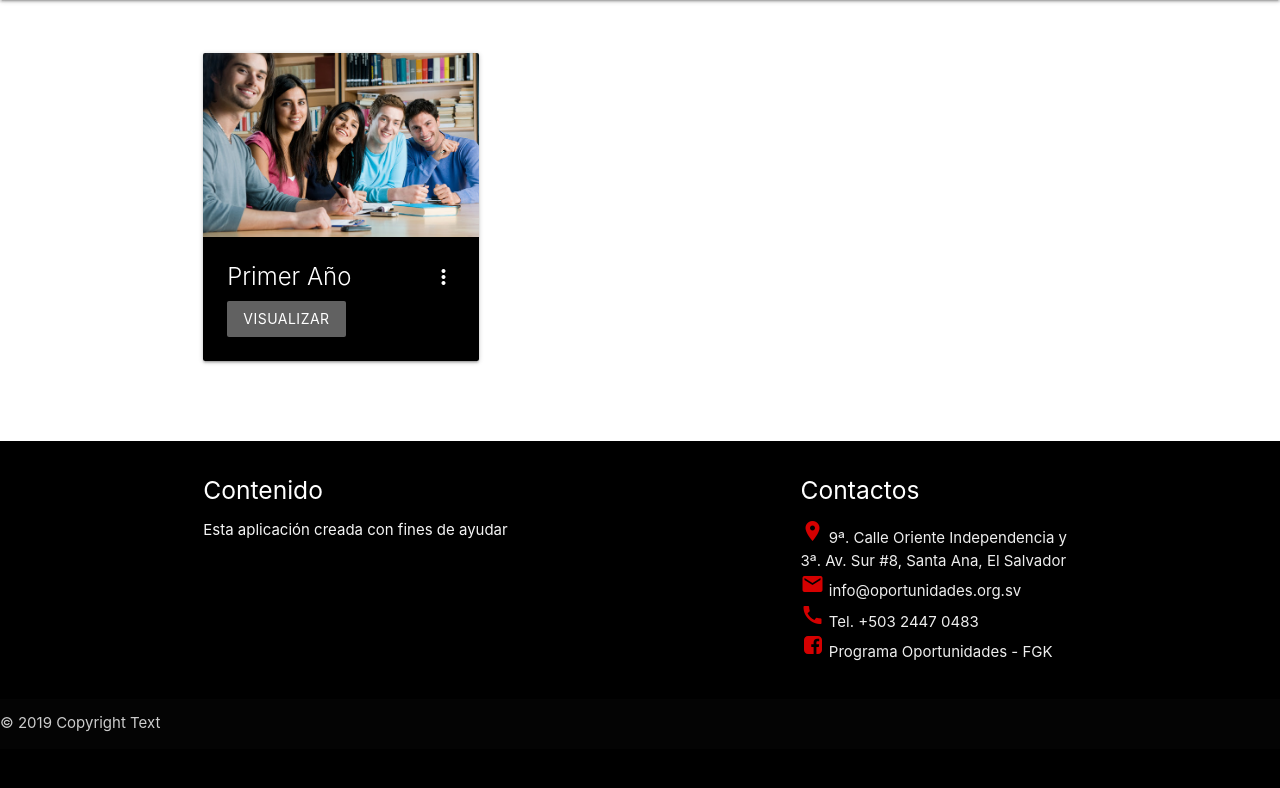
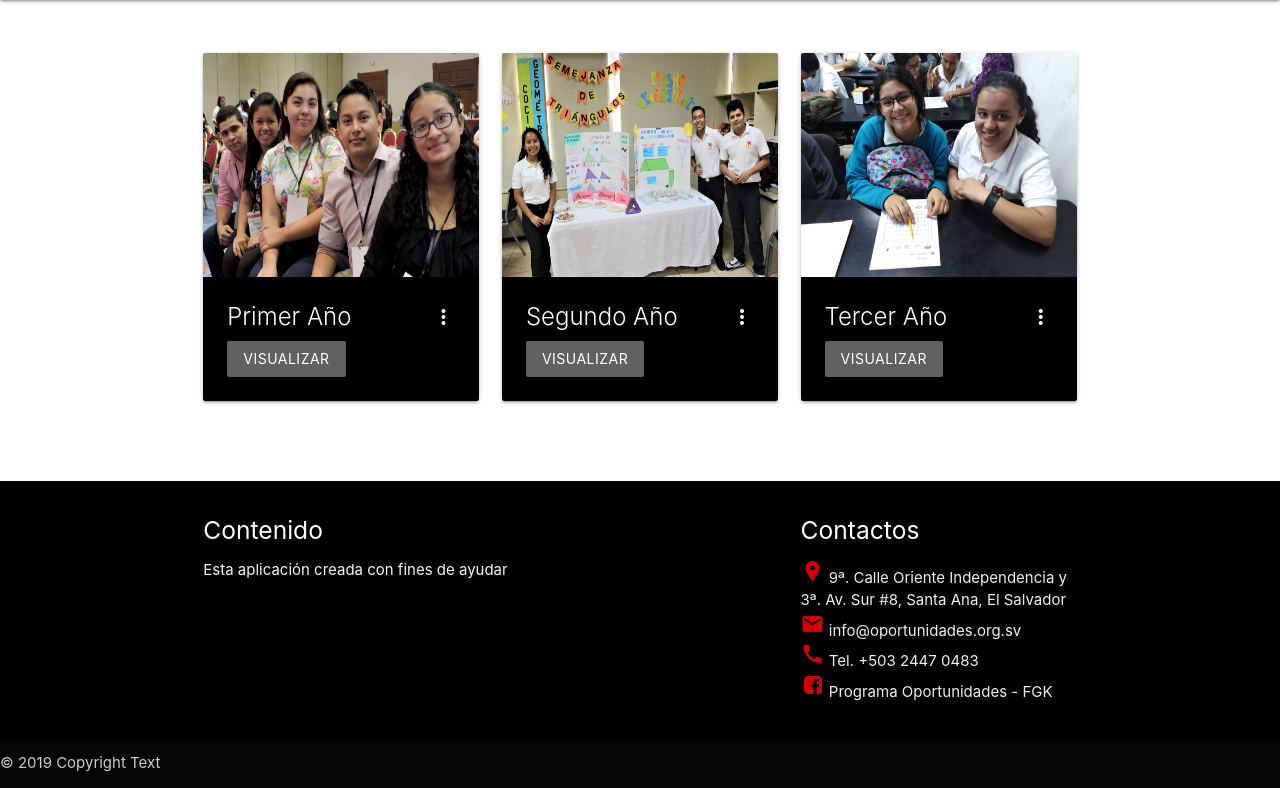
Before and after one commit to hopechan/ROp, a PHP site: page /vistas/vistaEstudiante.php in a window 1280 px wide. Shown: the part 64-852 px from the top of the page. Before the commit the page ends 796 px from the top, so only its background shows below. Run offline with PHP 8.4, Linux system fonts and the light colour scheme; some libraries are stand-ins or nearby versions.

Commit message:
clase size-cards

```diff
--- a/vistas/css/style.css
+++ b/vistas/css/style.css
@@ -58,6 +58,8 @@
 }
 /*fin del estilo hover para botones*/
 
+
+/*codigo de joshi si comentar*/
 body {
     display: flex;
     min-height: 100vh;
@@ -72,3 +74,15 @@ body {
     color: white !important;
     border: 1px solid black !important;
 }
+
+/*fin del codigo de joshi sin comentar*/
+
+
+/*medidas para imagenes de cards horizontales*/
+
+.size-cards{
+    width: auto;
+    height: 224px;
+}
+
+/*fin de las medidas de cards*/
--- a/vistas/vistaEstudiante.php
+++ b/vistas/vistaEstudiante.php
@@ -17,7 +17,7 @@ include ("navbar.php");
             <div class="col s12 m12 l4">
                 <div class="card">
                     <div class="card-image waves-block">
-                        <img src="img/estudiantes.jpg" class="acativator">
+                        <img src="img/chicos.jpg" class="acativator size-cards">
                     </div>
                     <div class="card-content black">
                         <span class="card-title activator white-text">
@@ -26,8 +26,66 @@ include ("navbar.php");
                         </span>
                         <p><a href="#" class="btn grey darken-2">Visualizar</a></p>
                     </div>
-                    <div class="card-reveal">
-                        span.card-title
+                    <div class="card-reveal grey">
+                        <span class="card-title grey-text text-darken-4">
+                        <strong>
+                            Primer Año
+                        </strong>
+                        <i class="material-icons right red-text">close</i>
+                        </span>
+                        <p>
+                            Lorem ipsum dolor sit amet consectetur adipisicing elit. Blanditiis maiores provident laboriosam, quisquam dicta assumenda ab ex culpa nisi sequi voluptatem expedita. Officiis modi, rerum alias ut illo voluptate fugit.
+                        </p>
+                    </div>
+                </div>
+            </div>
+            <div class="col s12 m12 l4">
+                <div class="card">
+                    <div class="card-image waves-block">
+                        <img src="img/programa.jpg" class="acativator size-cards">
+                    </div>
+                    <div class="card-content black">
+                        <span class="card-title activator white-text">
+                            Segundo Año
+                            <i class="material-icons right">more_vert</i>
+                        </span>
+                        <p><a href="#" class="btn grey darken-2">Visualizar</a></p>
+                    </div>
+                    <div class="card-reveal grey">
+                        <span class="card-title grey-text text-darken-4">
+                        <strong>
+                            Segundo Año
+                        </strong>
+                        <i class="material-icons right red-text">close</i>
+                        </span>
+                        <p>
+                            Lorem ipsum dolor sit amet consectetur adipisicing elit. Blanditiis maiores provident laboriosam, quisquam dicta assumenda ab ex culpa nisi sequi voluptatem expedita. Officiis modi, rerum alias ut illo voluptate fugit.
+                        </p>
+                    </div>
+                </div>
+            </div>
+            <div class="col s12 m12 l4">
+                <div class="card">
+                    <div class="card-image waves-block">
+                        <img src="img/chicas.jpg" class="acativator size-cards">
+                    </div>
+                    <div class="card-content black">
+                        <span class="card-title activator white-text">
+                            Tercer Año
+                            <i class="material-icons right">more_vert</i>
+                        </span>
+                        <p><a href="#" class="btn grey darken-2">Visualizar</a></p>
+                    </div>
+                    <div class="card-reveal grey">
+                        <span class="card-title grey-text text-darken-4">
+                        <strong>
+                            Tercer Año
+                        </strong>
+                        <i class="material-icons right red-text">close</i>
+                        </span>
+                        <p>
+                            Lorem ipsum dolor sit amet consectetur adipisicing elit. Blanditiis maiores provident laboriosam, quisquam dicta assumenda ab ex culpa nisi sequi voluptatem expedita. Officiis modi, rerum alias ut illo voluptate fugit.
+                        </p>
                     </div>
                 </div>
             </div>
```
Also changed, not shown: vistas/img/chicas.jpg (added), vistas/img/chicos.jpg (added), vistas/img/programa.jpg (added).
